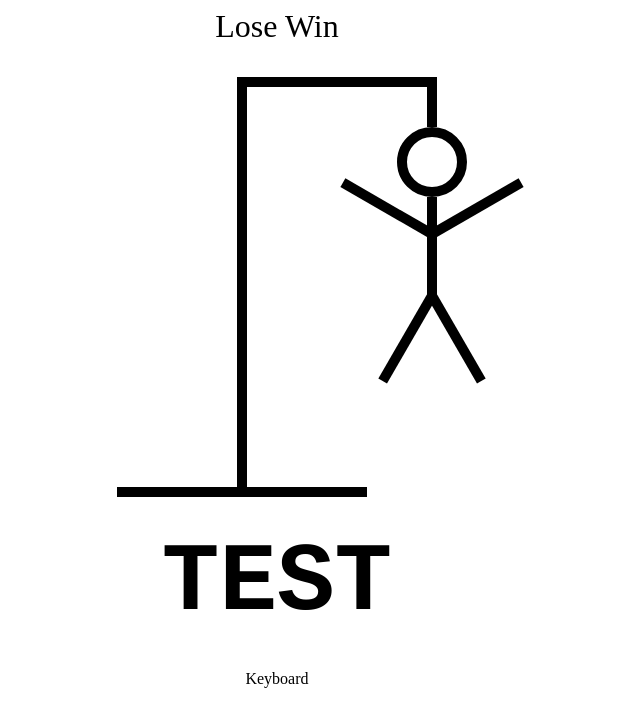
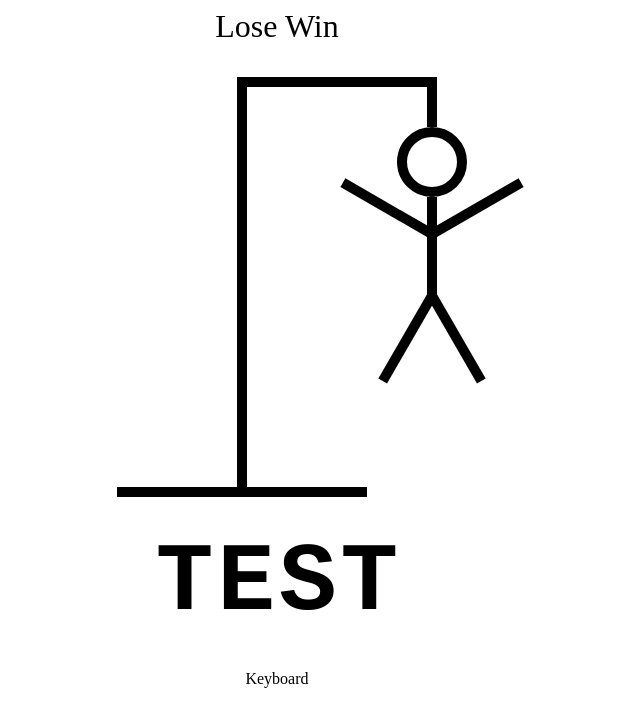
Before and after one commit to dominicmena/Typescript-Hangman, a React (Vite) app: page / in a window 1280 px wide. Shown: the top 726 px of the page, without its empty margins (363-1003 px from the left). Built offline with nearby package versions, Linux system fonts and the light colour scheme.

Commit message:
mapping the letters with a split so they're individually rendered

```diff
--- a/src/HangmanWord.tsx
+++ b/src/HangmanWord.tsx
@@ -1,4 +1,6 @@
 import React from "react";
+
+const word = 'test'
 
 function HangmanWord() {
   return (
@@ -11,7 +13,9 @@ function HangmanWord() {
         textTransform: "uppercase",
         fontFamily: "monospace",
       }}
-    >Test</div>
+    >{word.split("").map((letter, index) => (
+        <span key={index}>{letter}</span>
+    ))}</div>
   );
 }
 
```
